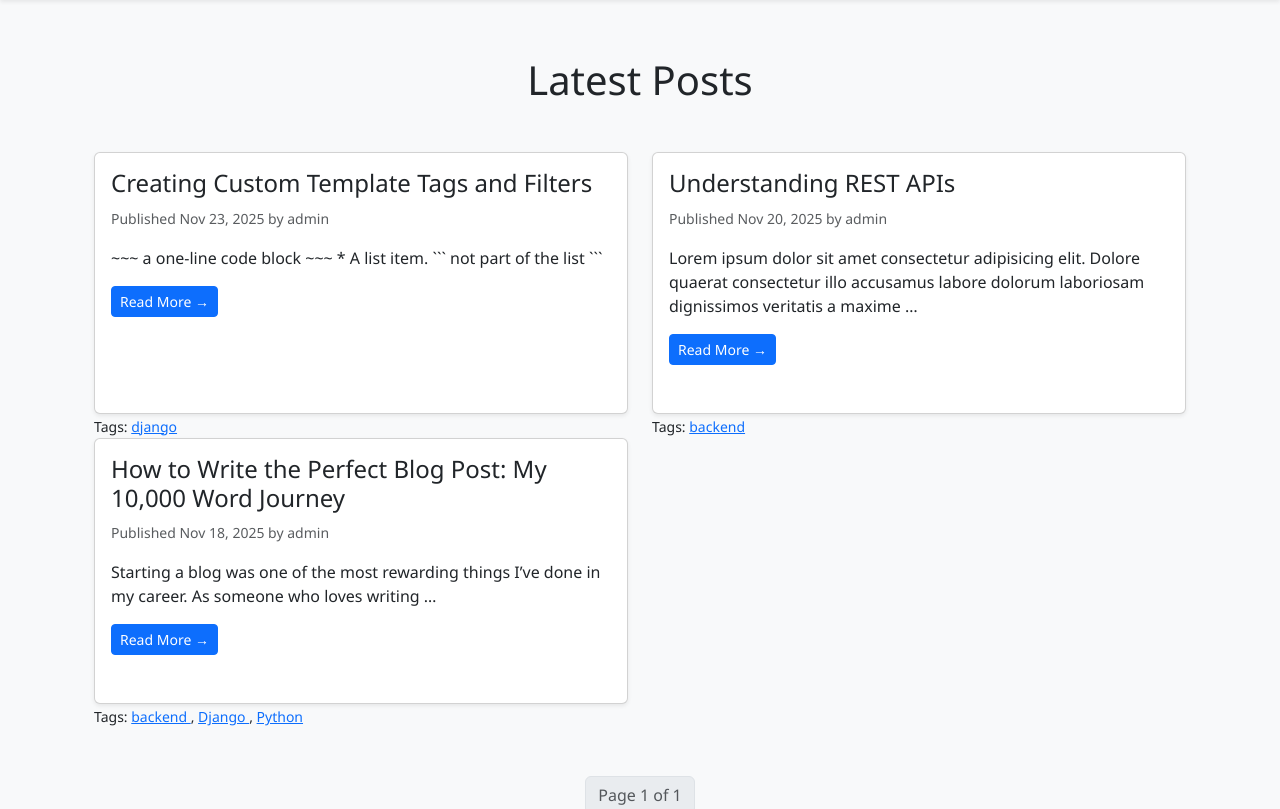
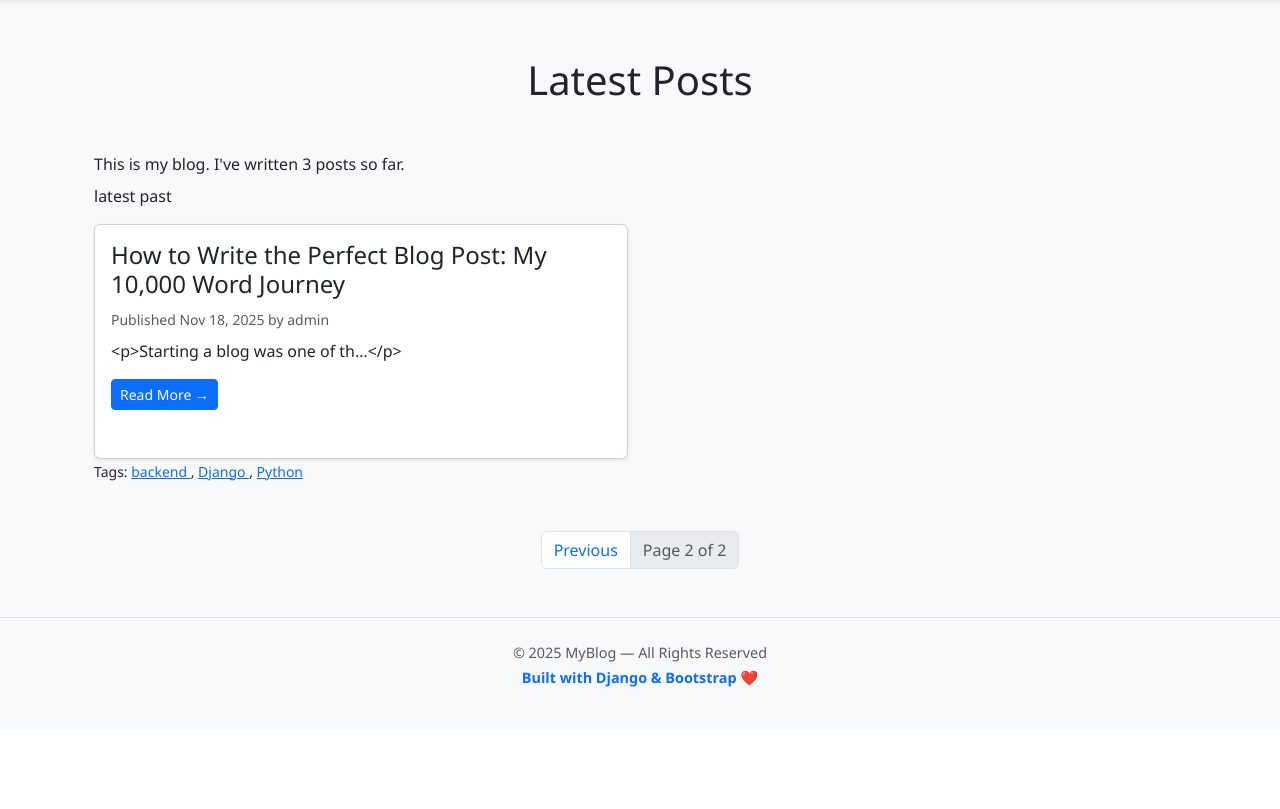
Before and after one commit to surajadine/Block-Post-website, a Django app: page /blog/?page=2 in a window 1280 px wide. Shown: the part 78-887 px from the top of the page. After the commit the page ends 765 px from the top, so only its background shows below. Run offline with Django 5.2, Linux system fonts and the light colour scheme; data comes from the database, SQL or seed files in the repository; both versions use the stored data as it was after the commit; parts of the project's set-up code (start-up, migrations or seed data) failed here and were passed over; some libraries are stand-ins or nearby versions.

Commit message:
Creating a mardown

```diff
--- /dev/null
+++ b/blog/templates/blog/post/latest_post.html
@@ -0,0 +1,8 @@
+{% load blog_tags %}
+<ul>
+    {% for post in show_latest_posts %}
+    <li>
+        <a href="{{post.get_absolute_url}}">{{post.title}}</a>
+    </li>
+    {% endfor %}
+</ul>
--- a/blog/templates/blog/post/list.html
+++ b/blog/templates/blog/post/list.html
@@ -1,10 +1,12 @@
 {% extends 'blog/base.html' %}
-
+{% load blog_tags %}
 {% block title %}My Blog{% endblock %}
 
 {% block content %}
 <div class="container py-4">
     <h1 class="mb-5 text-center">Latest Posts</h1>
+    <p class="mb-2"> This is my blog. I've written {% totalPost %} posts so far.</p>
+    <p>latest past{% show_latest_posts 2 %}</p>
 
     <div class="row">
         {% for post in posts %}
@@ -21,7 +23,7 @@
                     </p>
 
                     <p class="card-text">
-                        {{ post.desc|truncatewords:20|linebreaks }}
+                        {{ post.desc| markdown | truncatechars_html:30}}
                     </p>
 
                     <a href="{{ post.get_absolute_url }}" class="btn btn-primary btn-sm mb-2">
--- /dev/null
+++ b/blog/templatetags/blog_tags.py
@@ -0,0 +1,20 @@
+from django import template
+from django.template.defaultfilters import stringfilter
+register = template.Library()
+from ..models import Post
+import markdown as md
+
+@register.simple_tag
+def totalPost():
+    return Post.objects.count()
+
+@register.inclusion_tag('blog/post/latest_post.html')
+def show_latest_posts(count):
+    latest_post = Post.objects.order_by('-publish')[:count]
+    return {'latest_post':latest_post}
+
+
+@register.filter()
+@stringfilter
+def markdown(value):
+    return md.markdown(value,extensions=['markdown.extensions.fenced_code'])
--- a/blog/views.py
+++ b/blog/views.py
@@ -21,7 +21,7 @@
         tag = get_object_or_404(Tag, slug=tag_slug)
         post_list = post_list.filter(tags__in=[tag])
 
-    paginator = Paginator(post_list,3)
+    paginator = Paginator(post_list,2)
     page_number = request.GET.get('page',1)
     try:
         posts = paginator.page(page_number)
```
Also changed, not shown: blog/templates/blog/post/detail.html (+14 -12 lines), blog/templatetags/__init__.py (added), db.sqlite3.
